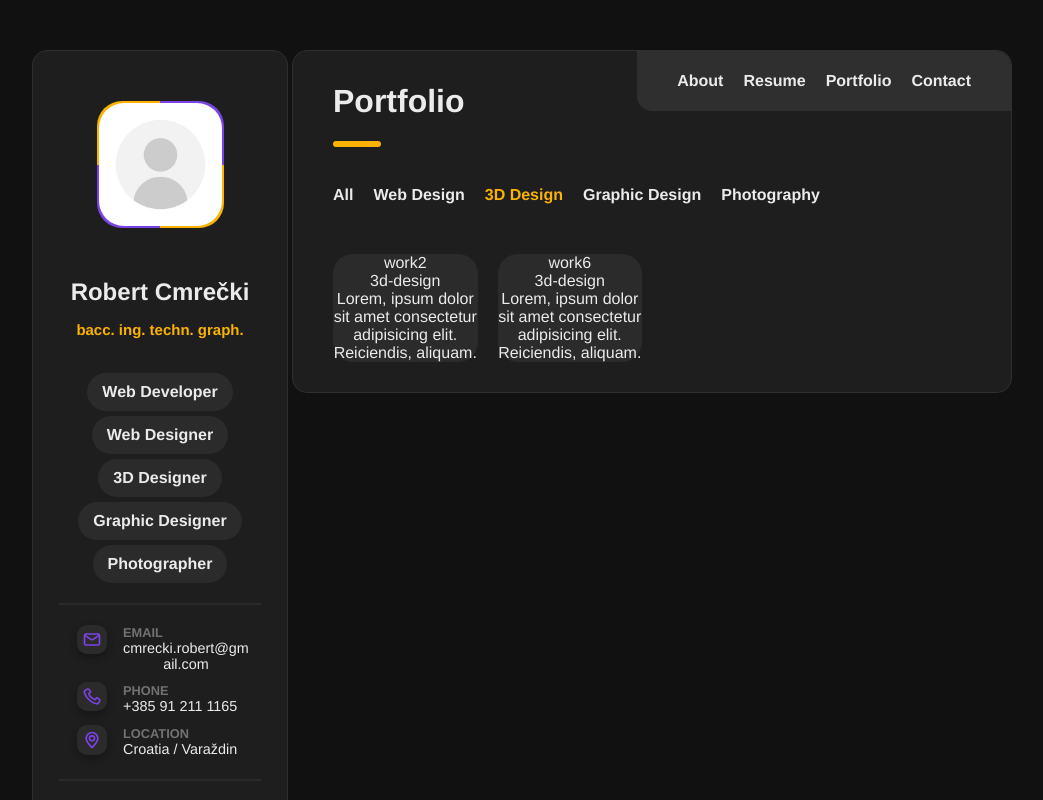
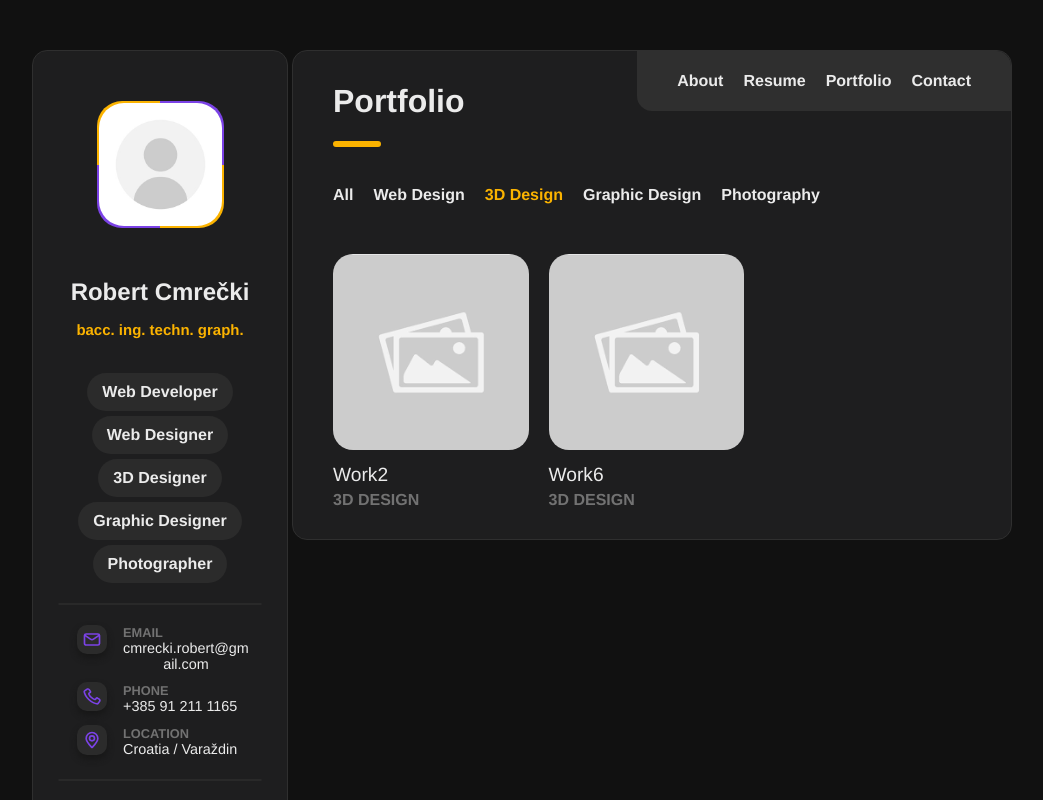
Before and after one commit to Bicarobi/vue-portfolio-old, a Vue app: page /portfolio/3d-design in a window 1280 px wide. Shown: the whole page, without its empty margins (118-1161 px from the left). Built offline with nearby package versions, Linux system fonts and the light colour scheme.

Commit message:
Finished work card layout

```diff
--- a/src/components/WorkCard.vue
+++ b/src/components/WorkCard.vue
@@ -1,8 +1,11 @@
 <template>
 	<div class="work-card-container">
-		<div>{{ title }}</div>
-		<div>{{ type }}</div>
-		<div>{{ desc }}</div>
+		<img :src="require('../assets/' + img)" />
+		<div class="text-container">
+			<div class="title">{{ title }}</div>
+			<div class="type">{{ type }}</div>
+			<!-- <div class="desc">{{ desc }}</div> -->
+		</div>
 	</div>
 </template>
 
@@ -20,10 +23,39 @@ export default {
 
 <style>
 .work-card-container {
-	background-color: #2b2b2b;
-	border-radius: 20px;
+	max-width: calc(33% - 15px);
+	color: #ebebeb;
+	width: 100%;
 
-	width: 100%;
-	max-width: calc(25% - 15px);
+	.text-container {
+		display: flex;
+		flex-direction: column;
+		align-items: flex-start;
+		text-align: left;
+		margin-top: 10px;
+		text-transform: capitalize;
+	}
+
+	img {
+		background-color: #2b2b2b;
+		border-radius: 20px;
+
+		width: 100%;
+	}
+
+	.title {
+		font-size: 1.2em;
+	}
+
+	.type {
+		text-transform: uppercase;
+		font-size: 1em;
+		font-weight: bold;
+		color: #727272;
+		margin-top: 5px;
+	}
+
+	.desc {
+	}
 }
 </style>
--- a/src/views/PortfolioView.vue
+++ b/src/views/PortfolioView.vue
@@ -12,7 +12,7 @@
 				<div v-if="work.type == filter || filter == null">{{ work.title }}</div> v-if="work.type == filter || filter == null"
 				<WorkCard :title="work.title" :type="work.type" :desc="work.desc" :img="work.img" :link="work.link" />
 			</div> -->
-			<WorkCard v-for="work in filterWorks(works)" :key="title" :title="work.title" :type="work.type" :desc="work.desc" :img="work.img" :link="work.link" />
+			<WorkCard v-for="work in filterWorks(works)" :key="title" :title="work.title" :type="replaceDash(work.type)" :desc="work.desc" :img="work.img" :link="work.link" />
 		</div>
 	</div>
 </template>
@@ -26,14 +26,14 @@ export default {
 	data() {
 		return {
 			works: [
-				{ title: "work", type: "web-design", desc: "Lorem, ipsum dolor sit amet consectetur adipisicing elit. Reiciendis, aliquam.", img: "", link: "" },
-				{ title: "work2", type: "3d-design", desc: "Lorem, ipsum dolor sit amet consectetur adipisicing elit. Reiciendis, aliquam.", img: "", link: "" },
-				{ title: "work3", type: "graphic-design", desc: "Lorem, ipsum dolor sit amet consectetur adipisicing elit. Reiciendis, aliquam.", img: "", link: "" },
-				{ title: "work4", type: "photography", desc: "Lorem, ipsum dolor sit amet consectetur adipisicing elit. Reiciendis, aliquam.", img: "", link: "" },
-				{ title: "work5", type: "web-design", desc: "Lorem, ipsum dolor sit amet consectetur adipisicing elit. Reiciendis, aliquam.", img: "", link: "" },
-				{ title: "work6", type: "3d-design", desc: "Lorem, ipsum dolor sit amet consectetur adipisicing elit. Reiciendis, aliquam.", img: "", link: "" },
-				{ title: "work7", type: "graphic-design", desc: "Lorem, ipsum dolor sit amet consectetur adipisicing elit. Reiciendis, aliquam.", img: "", link: "" },
-				{ title: "work8", type: "photography", desc: "Lorem, ipsum dolor sit amet consectetur adipisicing elit. Reiciendis, aliquam.", img: "", link: "" },
+				{ title: "work", type: "web-design", desc: "Lorem, ipsum dolor sit amet consectetur adipisicing elit. Reiciendis, aliquam.", img: "placeholder.png", link: "" },
+				{ title: "work2", type: "3d-design", desc: "Lorem, ipsum dolor sit amet consectetur adipisicing elit. Reiciendis, aliquam.", img: "placeholder.png", link: "" },
+				{ title: "work3", type: "graphic-design", desc: "Lorem, ipsum dolor sit amet consectetur adipisicing elit. Reiciendis, aliquam.", img: "placeholder.png", link: "" },
+				{ title: "work4", type: "photography", desc: "Lorem, ipsum dolor sit amet consectetur adipisicing elit. Reiciendis, aliquam.", img: "placeholder.png", link: "" },
+				{ title: "work5", type: "web-design", desc: "Lorem, ipsum dolor sit amet consectetur adipisicing elit. Reiciendis, aliquam.", img: "placeholder.png", link: "" },
+				{ title: "work6", type: "3d-design", desc: "Lorem, ipsum dolor sit amet consectetur adipisicing elit. Reiciendis, aliquam.", img: "placeholder.png", link: "" },
+				{ title: "work7", type: "graphic-design", desc: "Lorem, ipsum dolor sit amet consectetur adipisicing elit. Reiciendis, aliquam.", img: "placeholder.png", link: "" },
+				{ title: "work8", type: "photography", desc: "Lorem, ipsum dolor sit amet consectetur adipisicing elit. Reiciendis, aliquam.", img: "placeholder.png", link: "" },
 			],
 		};
 	},
@@ -46,6 +46,9 @@ export default {
 				console.log(works);
 				return works;
 			}
+		},
+		replaceDash(string) {
+			return string.replace("-", " ");
 		},
 	},
 };
```
Also changed, not shown: src/assets/placeholder.png (added).
